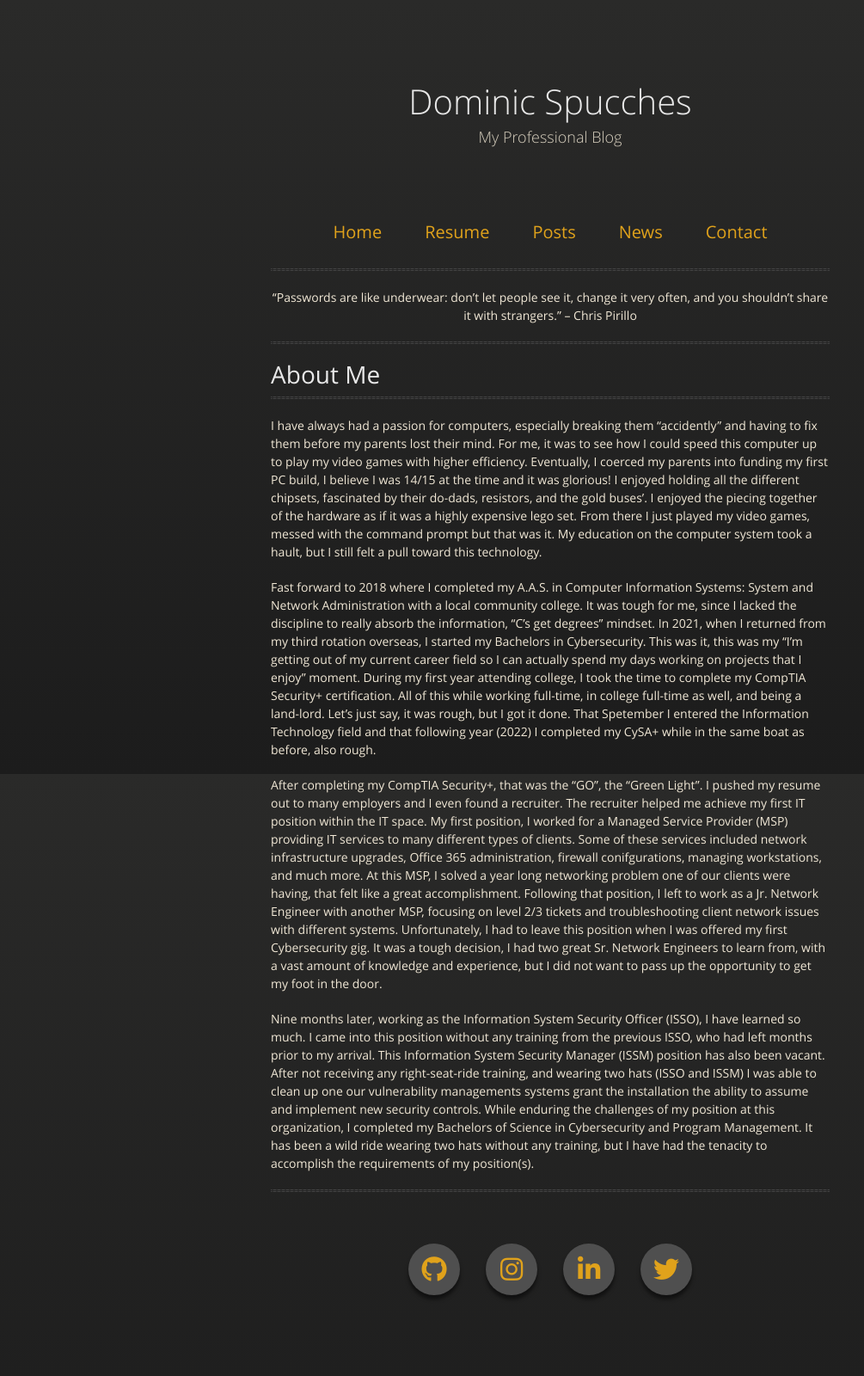
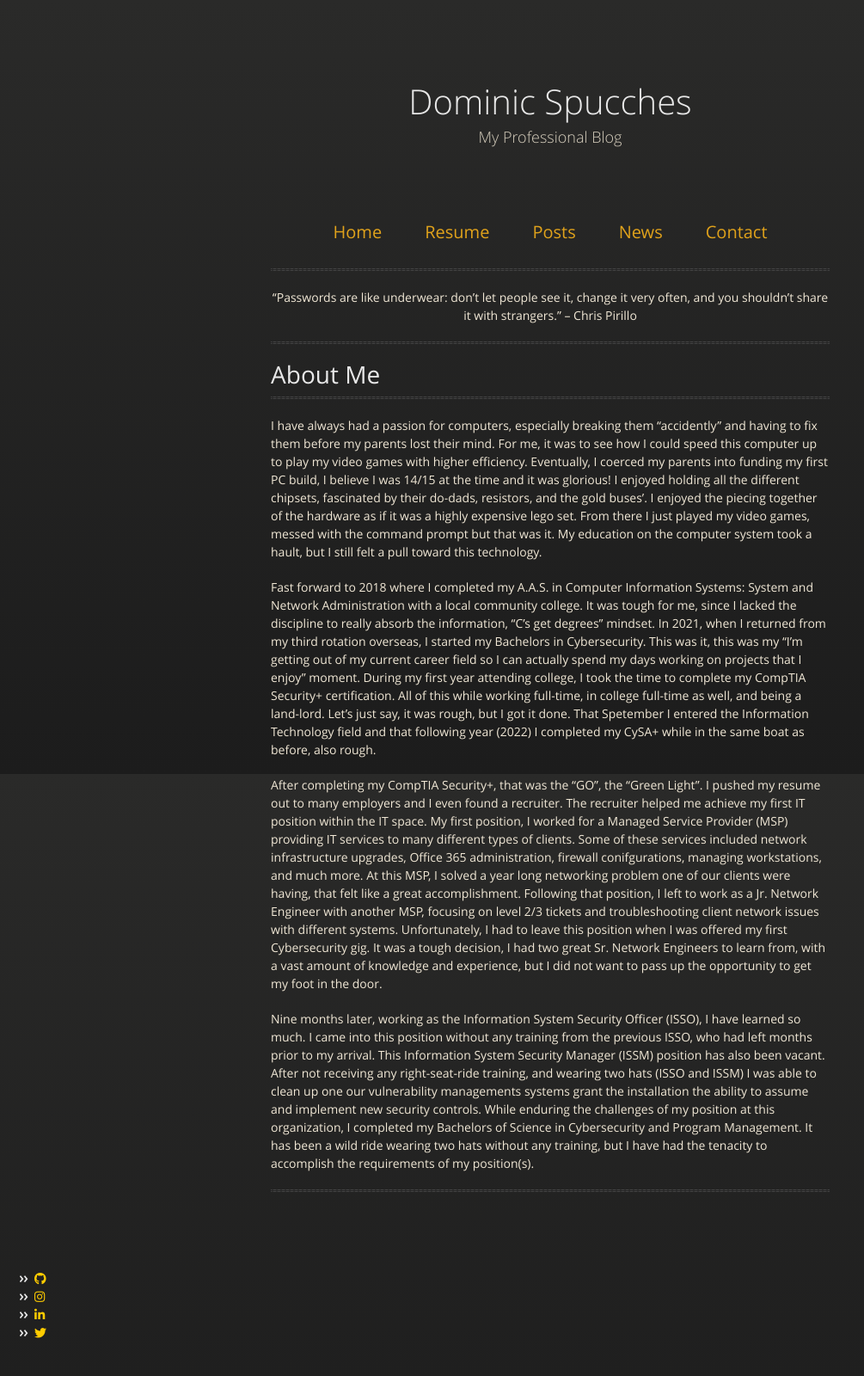
Before and after one commit to dspucches/dspucches.github.io, a Jekyll site: the page built from index.md, in a window 1280 px wide. Shown: the whole page at 86% size, without its empty margins (0-1005 px from the left). Built offline with Jekyll 4.4.1, drawn with Linux system fonts in a browser that asks for light colours; nearby versions of some CDN libraries; before the commit the page ends 1556 px from its top, so only the background shows below that.

Commit message:
added social media icons

```diff
--- a/_layouts/default.html
+++ b/_layouts/default.html
@@ -46,7 +46,7 @@
         {{content}}
       </section>
     </div>
-  <footer class="social-menu">
+  <footer>
       <ul>
         <li><a href="https://github.com/dspucches"><i class="fab fa-github"></i></a></li>
         <li><a href="https://www.instagram.com/dspucch/" target="blank"><i class="fab fa-instagram"></i></a></li>
```
